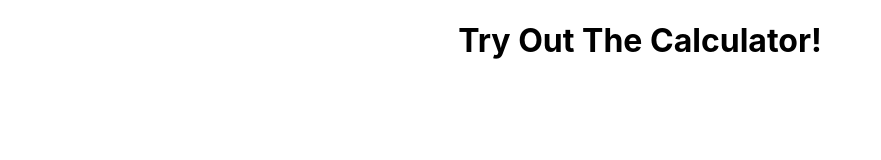
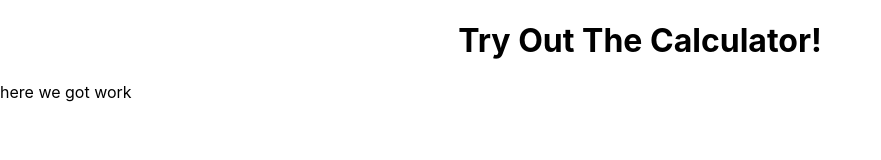
Before and after one commit to ISANCEHZ1994/React_Calculator, a React (Create React App) app: page / in a window 1280 px wide. Shown: the top 160 px of the page, without its empty margins (0-881 px from the left). Built offline with nearby package versions, Linux system fonts and the light colour scheme.

Commit message:
organized components

```diff
--- a/src/App.js
+++ b/src/App.js
@@ -1,11 +1,13 @@
 import React from 'react';
+import Calculator from './Calculator';
 
 
 function App() {
   return (
-    <h1 style={{textAlign: 'center'}}> Try Out The Calculator! </h1>
-
-
+    <div>
+      <h1 style={{textAlign: 'center'}}> Try Out The Calculator! </h1>
+      <Calculator/>
+    </div>
   );
 }
 
```
